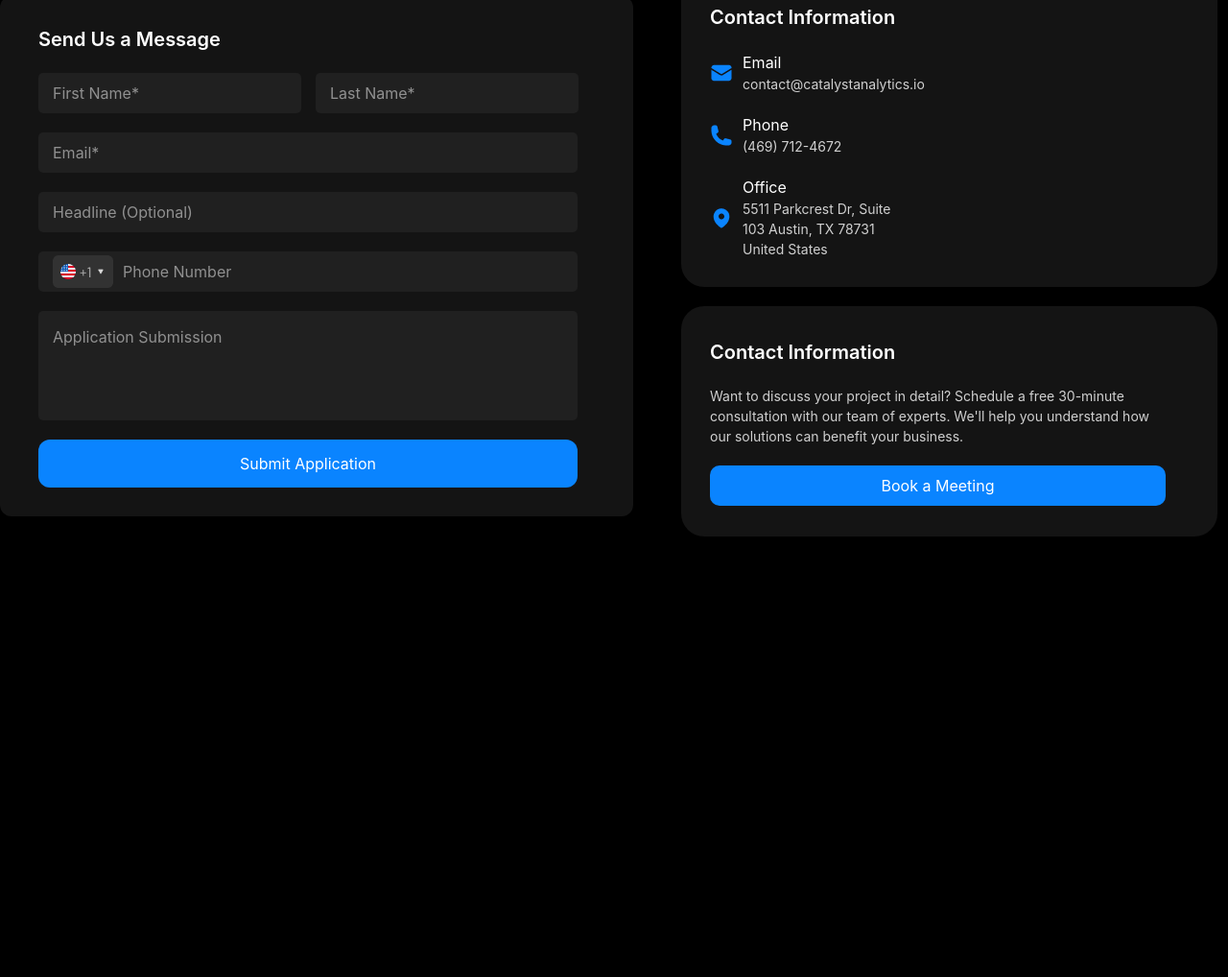
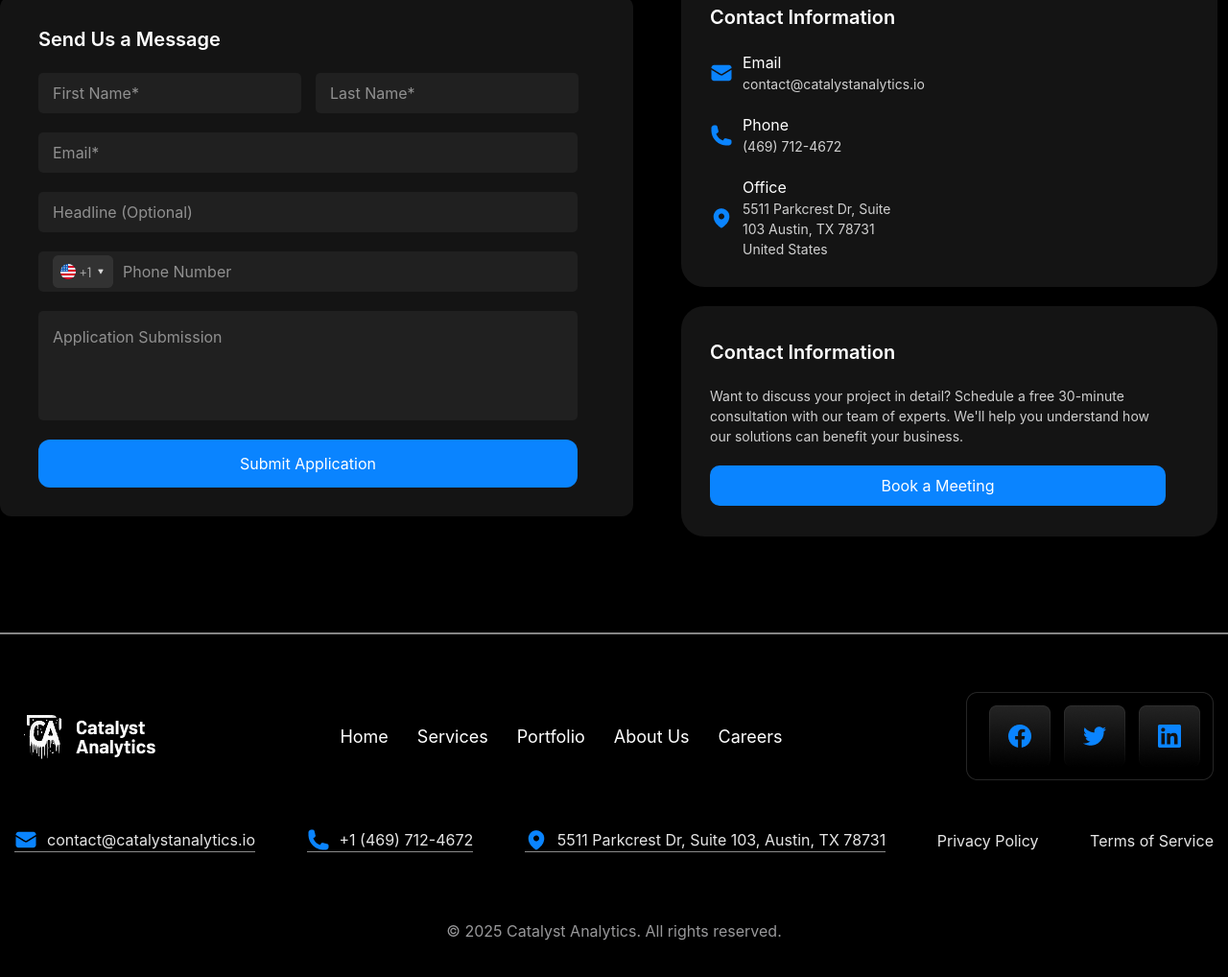
Before and after one commit to zargulak11-hash/git-exam-week2, a website: page src/index4.html in a window 1280 px wide. Shown: the part 625-1643 px from the top of the page at 96% size. Before the commit the page ends 1184 px from the top, so only its background shows below. Drawn offline with nearby package versions, Linux system fonts and the light colour scheme; files that its build step writes are made by us from their sources; files whose address does not match are found by name.

Commit message:
commit6_proect5

```diff
--- a/src/index4.html
+++ b/src/index4.html
@@ -83,3 +83,34 @@
  </div>
 </div>
 </section>
+    </main>
+    <footer class= "border-t-[2px] border-[#858585] mt-[100px] pt-[60px]">
+        <div class="max-w-[1250px] m-auto flex flex-col lg:flex-row lg:justify-between gap-6 items-center justify-center">
+        <img src="./src/images/Logo (10).png" alt="">
+        <nav class="flex gap-[30px] text-[18px]  text-[white] items-center lg:mt-0 mt-[30px] flex-col lg:flex-row">
+            <p>Home</p>
+            <p>Services</p>
+            <p>Portfolio</p>
+            <p>About Us</p>
+            <p>Careers</p>
+        </nav>
+        <img src="./src/images/Sub Container.png" alt="">
+    </div>
+    <div class="max-w-[1250px] text-[#E6E6E6] mt-[50px] m-auto flex flex-col lg:flex-row lg:justify-between gap-8 items-center justify-center">
+        <div class=" border-b-[1px] border-[#8a8a8a] flex gap-[10px] items-center">
+            <img src="./src/images/Icon (25).png" alt="">
+            <p>contact@catalystanalytics.io</p>
+        </div>
+        <div class=" border-b-[1px] border-[#8a8a8a] flex gap-[10px] items-center">
+            <img src="./src/images/Icon (26).png" alt="">
+            <p>+1 (469) 712-4672</p>
+        </div>
+        <div class=" border-b-[1px] border-[#8a8a8a] flex gap-[10px] items-center">
+            <img src="./src/images/Icon (27).png" alt="">
+            <p>5511 Parkcrest Dr, Suite 103, Austin, TX 78731</p>
+        </div>
+        <p>Privacy Policy</p>
+        <p>Terms of Service</p>
+    </div>
+    <p class="text-[#98989A] text-center mt-[70px] mb-[40px]">© 2025 Catalyst Analytics. All rights reserved.</p>
+    </footer>
```
